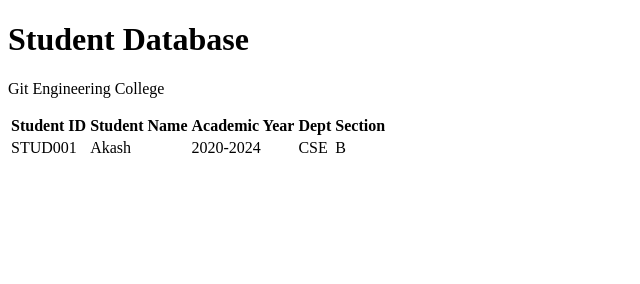
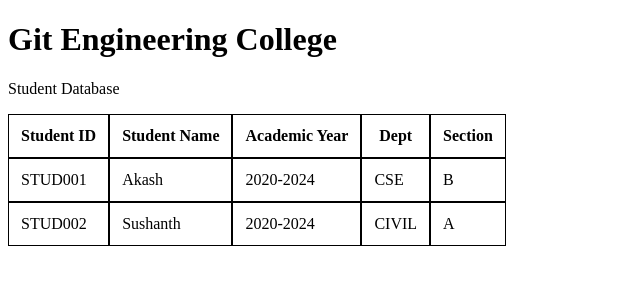
Before and after one commit to manoj-abhisargahas/student-management-system, a plain HTML site: page index.html in a window 1280 px wide. Shown: the whole page, without its empty margins (0-640 px from the left). Drawn offline with Linux system fonts and the light colour scheme.

Commit message:
index.html changes

```diff
--- a/index.html
+++ b/index.html
@@ -4,10 +4,11 @@
         <meta charset="UTF-8">
         <meta name="viewport" content="width=device-width, initial-scale=1.0">
         <title>Git Practice</title>
+        <link href="style.css" rel="stylesheet">
     </head>
     <body>
-        <h1>Student Database</h1>
-        <p>Git Engineering College</p>
+        <h1>Git Engineering College</h1>
+        <p>Student Database</p>
         <table>
             <thead>
                 <tr>
@@ -26,6 +27,13 @@
                     <td>CSE</td>
                     <td>B</td>
                 </tr>
+                <tr>
+                    <td>STUD002</td>
+                    <td>Sushanth</td>
+                    <td>2020-2024</td>
+                    <td>CIVIL</td>
+                    <td>A</td>
+                </tr>
             </tbody>
         </table>
     </body>
```
